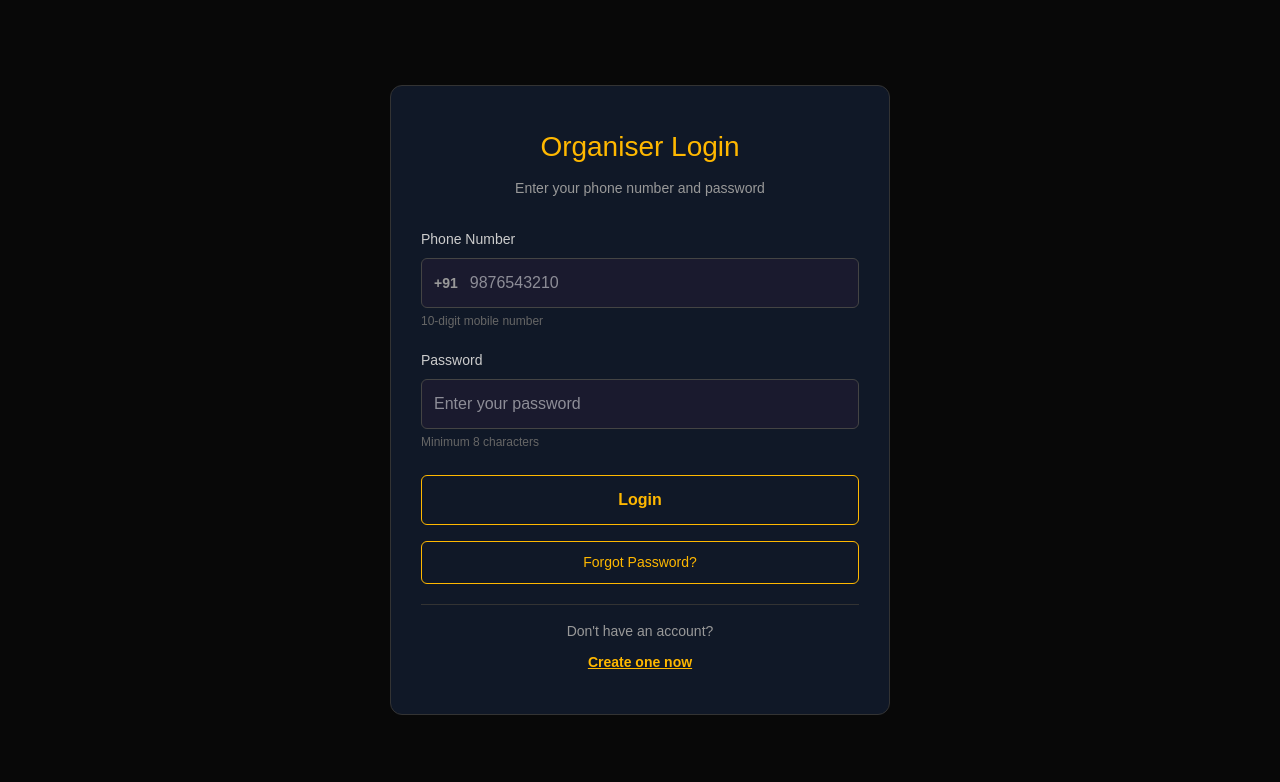
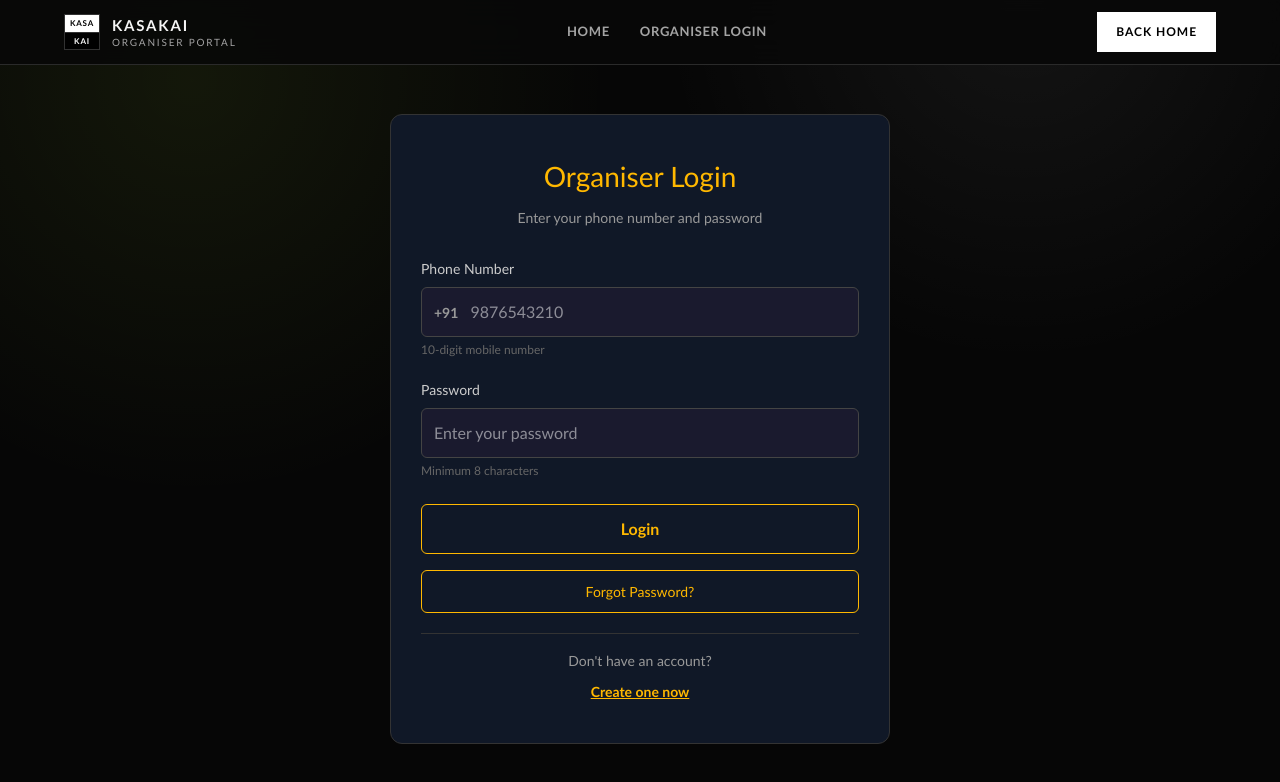
Before and after one commit to kasakai-web/kasakai-main, a Next.js app in the folder organiser-portal/: page /login in a window 1280 px wide. Shown: the top 782 px of the page. Built offline with nearby package versions, Linux system fonts and the light colour scheme; no server answers.

Commit message:
Add organiser login navbar with home navigation

```diff
--- a/organiser-portal/src/app/login/page.tsx
+++ b/organiser-portal/src/app/login/page.tsx
@@ -1,6 +1,7 @@
 "use client";
 
 import { useState, Suspense, useEffect } from "react";
+import Link from "next/link";
 import { useRouter } from "next/navigation";
 import { PlayerLoginForm } from "@/components/auth/PlayerLoginForm";
 import { PlayerSignUpStep1 } from "@/components/auth/PlayerSignUpStep1";
@@ -8,6 +9,7 @@ import { PlayerSignUpStep2 } from "@/components/auth/PlayerSignUpStep2";
 import { OTPVerificationPhone } from "@/components/auth/OTPVerificationPhone";
 import { ForgotPasswordStep1 } from "@/components/auth/ForgotPasswordStep1";
 import { SetNewPasswordForm } from "@/components/auth/SetNewPasswordForm";
+import "../home.css";
 
 function AuthFlow() {
   const router = useRouter();
@@ -120,12 +122,38 @@ function AuthFlow() {
 
 export default function LoginPage() {
   return (
-    <main style={{ minHeight: "100vh", display: "flex", alignItems: "center", justifyContent: "center", background: "var(--black)", padding: "32px 16px" }}>
+    <div className="organiser-home" style={{ minHeight: "100vh" }}>
+      <header className="site-header">
+        <nav className="nav-bar">
+          <Link href="/" className="brand-wrap" aria-label="KASAKAI home">
+            <div className="brand-mark" aria-hidden="true">
+              <span>KASA</span>
+              <span>KAI</span>
+            </div>
+            <div className="brand-stack">
+              <p className="brand-label">KASAKAI</p>
+              <p className="brand-sub">Organiser Portal</p>
+            </div>
+          </Link>
+
+          <div className="nav-links" aria-label="Login navigation">
+            <Link href="/" onClick={() => window.scrollTo(0, 0)}>Home</Link>
+            <a href="#" onClick={(event) => event.preventDefault()}>Organiser Login</a>
+          </div>
+
+          <div className="nav-actions">
+            <Link href="/" className="btn-login">Back Home</Link>
+          </div>
+        </nav>
+      </header>
+
+      <main style={{ minHeight: "calc(100vh - 72px)", display: "flex", alignItems: "center", justifyContent: "center", padding: "32px 16px" }}>
         <div style={{ width: "100%", maxWidth: "500px" }}>
           <Suspense fallback={<div style={{ color: "white", textAlign: "center" }}>Loading...</div>}>
             <AuthFlow />
           </Suspense>
         </div>
       </main>
+    </div>
   );
 }
```
Lines whose indentation alone changed are shown as unchanged.
